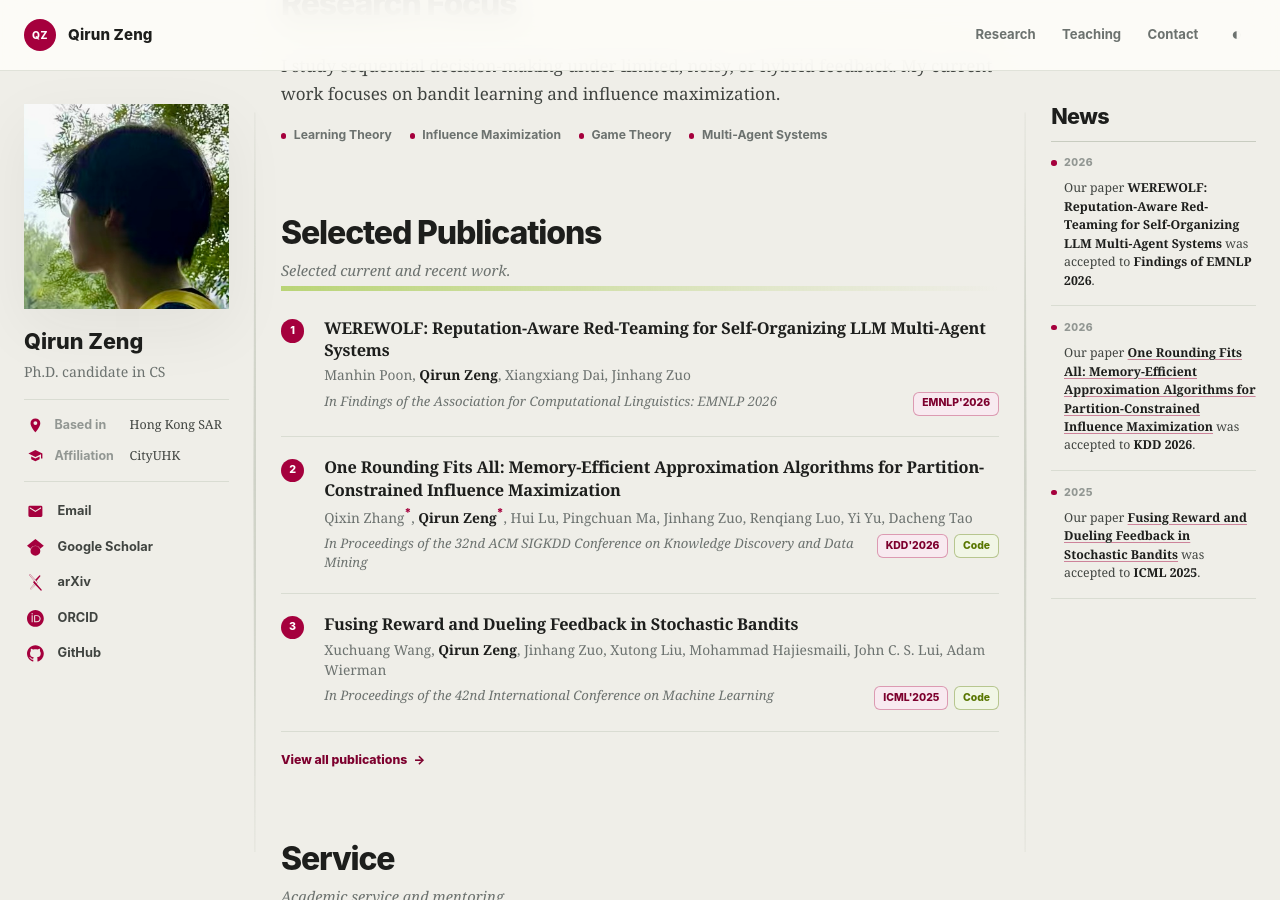
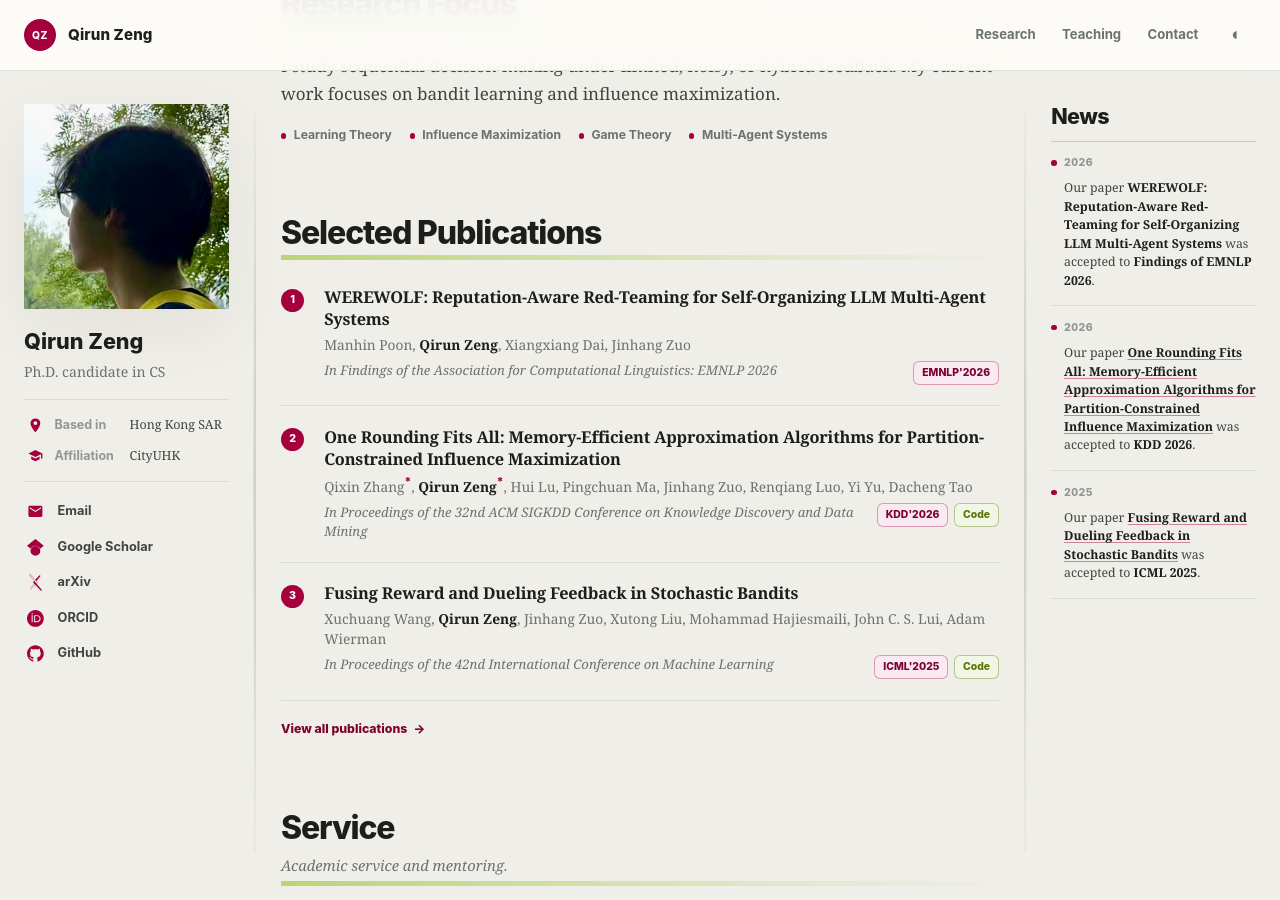
Before and after one commit to qirunzeng/qirunzeng.github.io, a Jekyll site: the page built from index.html, in a window 1280 px wide and 900 px high, scrolled down 595 px. Built offline with Jekyll 4.4.1, drawn with Linux system fonts in a browser that asks for light colours.

Commit message:
Simplify

```diff
--- a/index.html
+++ b/index.html
@@ -44,7 +44,7 @@ description: "Qirun Zeng is a Ph.D. candidate in Computer Science at City Univer
 </section>
 
 <section class="page-section" aria-labelledby="selected-publications-heading">
-  {% include section-heading.html title="Selected Publications" summary="Selected current and recent work." %}
+  {% include section-heading.html title="Selected Publications" %}
 
   <div class="publication-sequence">
     {% assign all_publications = site.data.publications.conference | concat: site.data.publications.preprints %}
```
